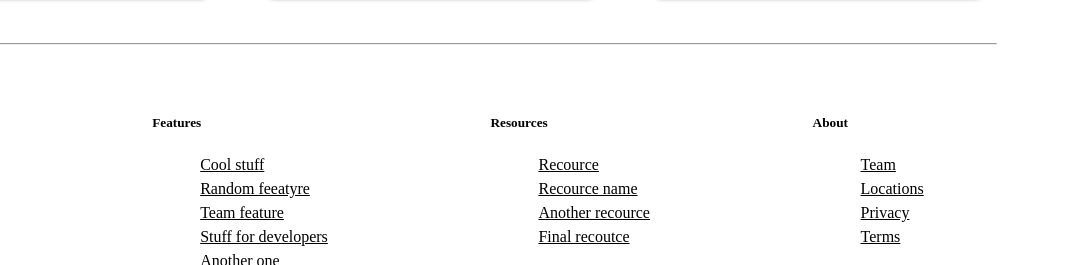
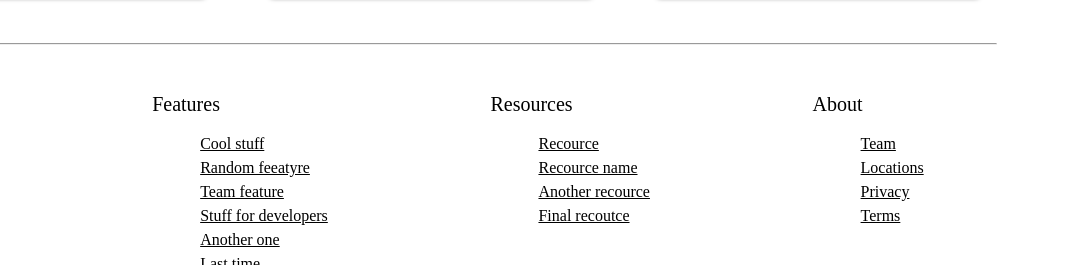
Before and after one commit to Aiylchieva-Tamara/pricing, a plain HTML site: page index.html in a window 1280 px wide. Shown: the part 520-785 px from the top of the page, 211-1280 px from the left. Drawn offline with Linux system fonts and the light colour scheme.

Commit message:
.div-footer-2 h5

```diff
--- a/styles.css
+++ b/styles.css
@@ -153,3 +153,9 @@ footer{
     padding-left: 12px;
     padding-right: 12px;
 }
+.div-footer-2 h5{
+    margin: 0;
+    margin-bottom: 8px;
+    font-size: 20px;
+    font-weight: 500;
+}
```
